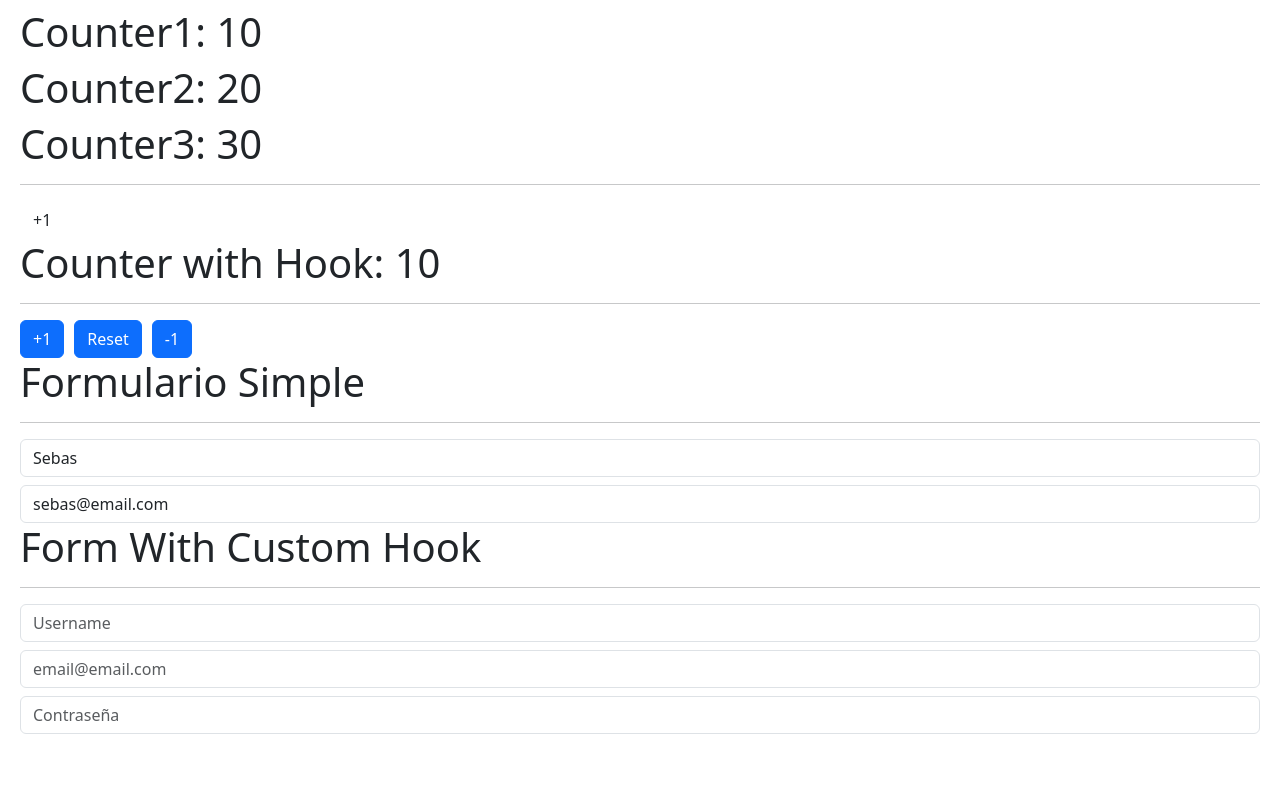
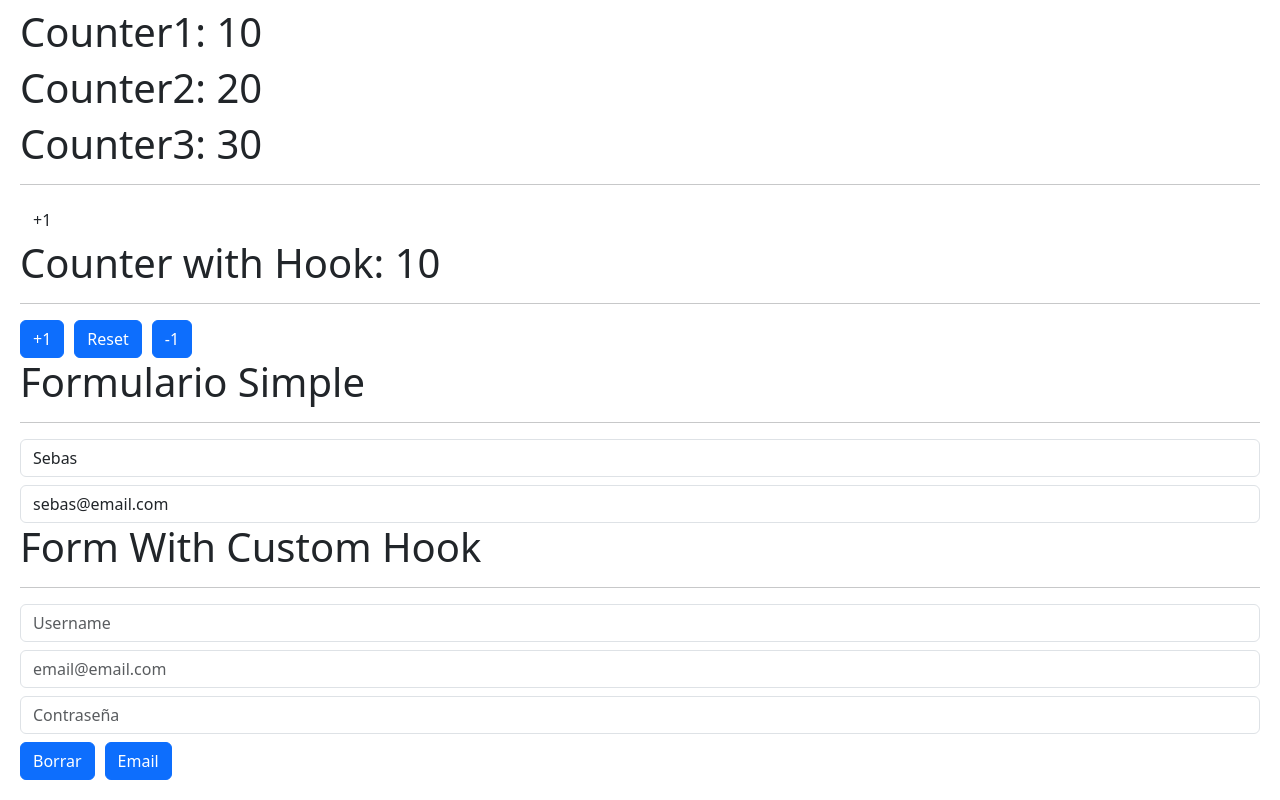
Before and after one commit to SebastianGit110/Curso-Udemy-React, a React (Vite) app in the folder 05-hook-app/: page / in a window 1280 px wide. Shown: the part 187-987 px from the top of the page. Before the commit the page ends 941 px from the top, so only its background shows below. Built offline with nearby package versions, Linux system fonts and the light colour scheme.

Commit message:
Funcion reset y defaultEmail

```diff
--- a/05-hook-app/src/02-useEffect/FormWithCustomHook.jsx
+++ b/05-hook-app/src/02-useEffect/FormWithCustomHook.jsx
@@ -1,7 +1,15 @@
 import { useForm } from "../hooks/useForm";
 
 export const FormWithCustomHook = () => {
-  const { formState, handleOnChange, username, email, password } = useForm({
+  const {
+    formState,
+    onInputChange,
+    username,
+    email,
+    password,
+    onResetForm,
+    onDefaultEmail,
+  } = useForm({
     username: "",
     email: "",
     password: "",
@@ -20,7 +28,7 @@ export const FormWithCustomHook = () => {
         placeholder="Username"
         name="username"
         value={username}
-        onChange={handleOnChange}
+        onChange={onInputChange}
       ></input>
 
       <input
@@ -29,7 +37,7 @@ export const FormWithCustomHook = () => {
         placeholder="email@email.com"
         name="email"
         value={email}
-        onChange={handleOnChange}
+        onChange={onInputChange}
       ></input>
 
       <input
@@ -38,8 +46,19 @@ export const FormWithCustomHook = () => {
         placeholder="Contraseña"
         name="password"
         value={password}
-        onChange={handleOnChange}
+        onChange={onInputChange}
       ></input>
+
+      <button className="btn btn-primary mt-2" onClick={onResetForm}>
+        Borrar
+      </button>
+
+      <button
+        className="btn btn-primary mt-2"
+        onClick={() => onDefaultEmail("email")} // Mando el nombre de la prop como String para despues usar props computadas
+      >
+        Email
+      </button>
     </>
   );
 };
--- a/05-hook-app/src/hooks/useForm.js
+++ b/05-hook-app/src/hooks/useForm.js
@@ -3,12 +3,26 @@ import { useState } from "react";
 export const useForm = (initialForm) => {
   const [formState, setFormState] = useState(initialForm);
 
-  const handleOnChange = ({ target }) => {
+  const onInputChange = ({ target }) => {
     const { name, value } = target;
 
     setFormState({ ...formState, [name]: value });
   };
+
+  const onResetForm = () => {
+    setFormState(initialForm);
+  };
+
+  const onDefaultEmail = (computedProp) => {
+    setFormState({ ...formState, [computedProp]: "default@email.com" });
+  };
   // const { username, email, password } = formState;
-  //   { formState, handleOnChange, username, email, password }; // En este caso deja retornar las props porque se que devuelvo pero si no supiera no valdria la pena usar el custom hook porque se estan usando las props estaticas
-  return { ...formState, formState, handleOnChange }; // Mejor retornar las props esperciendolas con ...spread
+  //   { formState, onInputChange, username, email, password }; // En este caso deja retornar las props porque se que devuelvo pero si no supiera no valdria la pena usar el custom hook porque se estan usando las props estaticas
+  return {
+    ...formState,
+    formState,
+    onInputChange,
+    onResetForm,
+    onDefaultEmail,
+  }; // Mejor retornar las props esperciendolas con ...spread
 };
```
